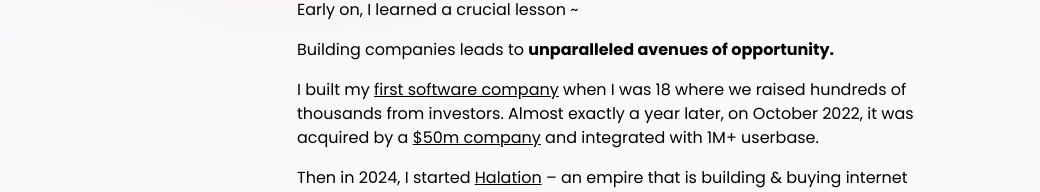
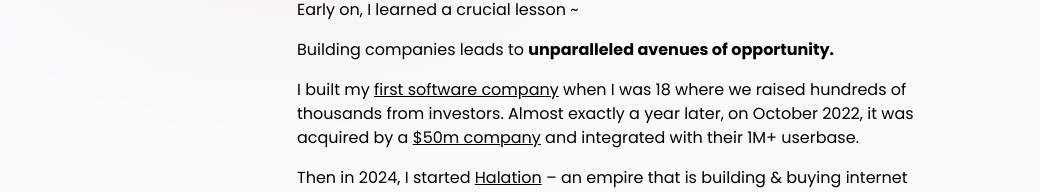
Before and after one commit to MattEspoz/personal-website, a Next.js app: page / in a window 1280 px wide. Shown: the part 601-793 px from the top of the page, without its empty margins (0-1040 px from the left). Built offline with nearby package versions, Linux system fonts and the light colour scheme.

Commit message:
fixed story typo

```diff
--- a/src/components/MyStory.tsx
+++ b/src/components/MyStory.tsx
@@ -81,7 +81,7 @@ const MyStorySection = () => {
           >
             $50m company
           </ChakraLink>{" "}
-          and integrated with 1M+ userbase.
+          and integrated with their 1M+ userbase.
         </Text>
 
         <Text fontSize="md" mb={4}>
```
